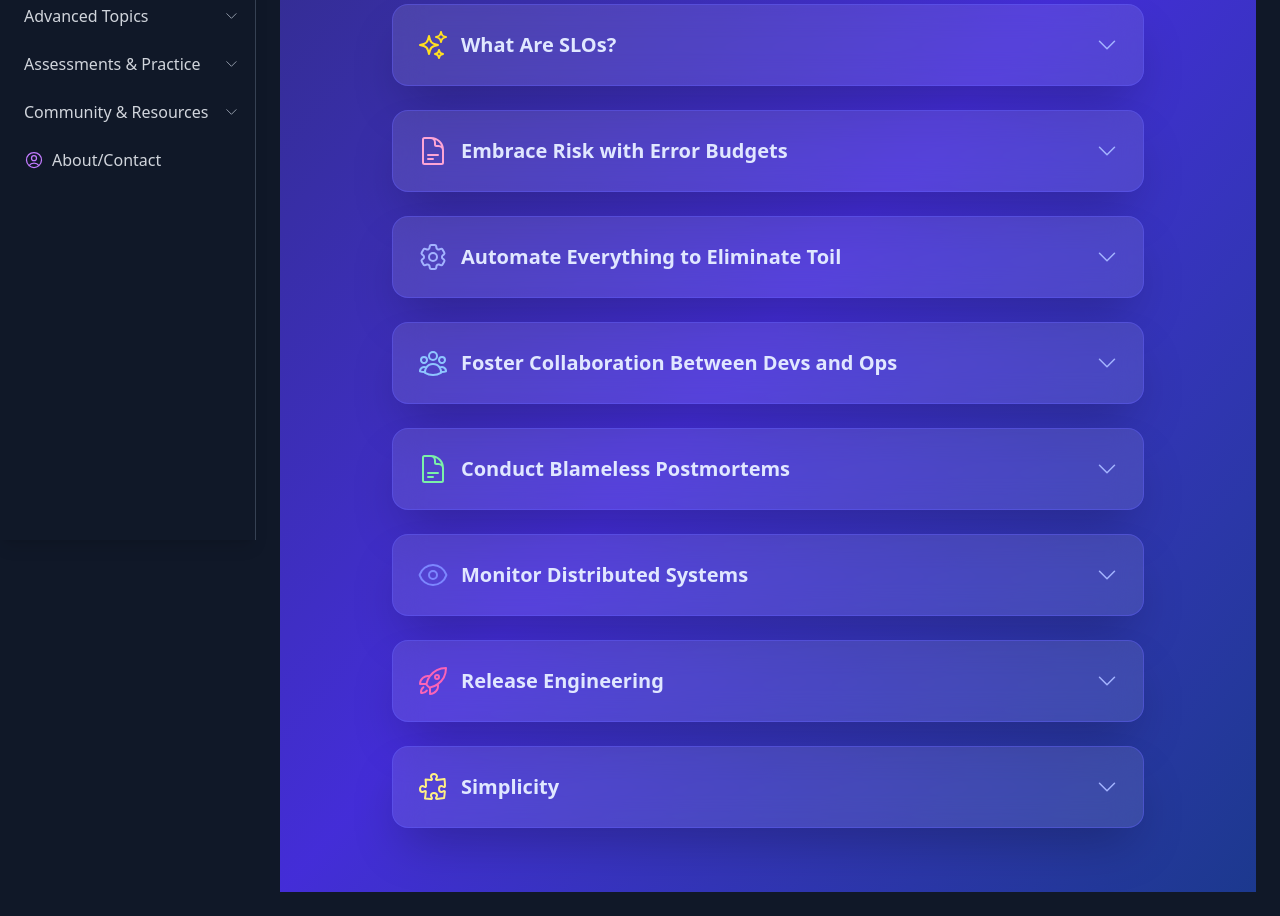
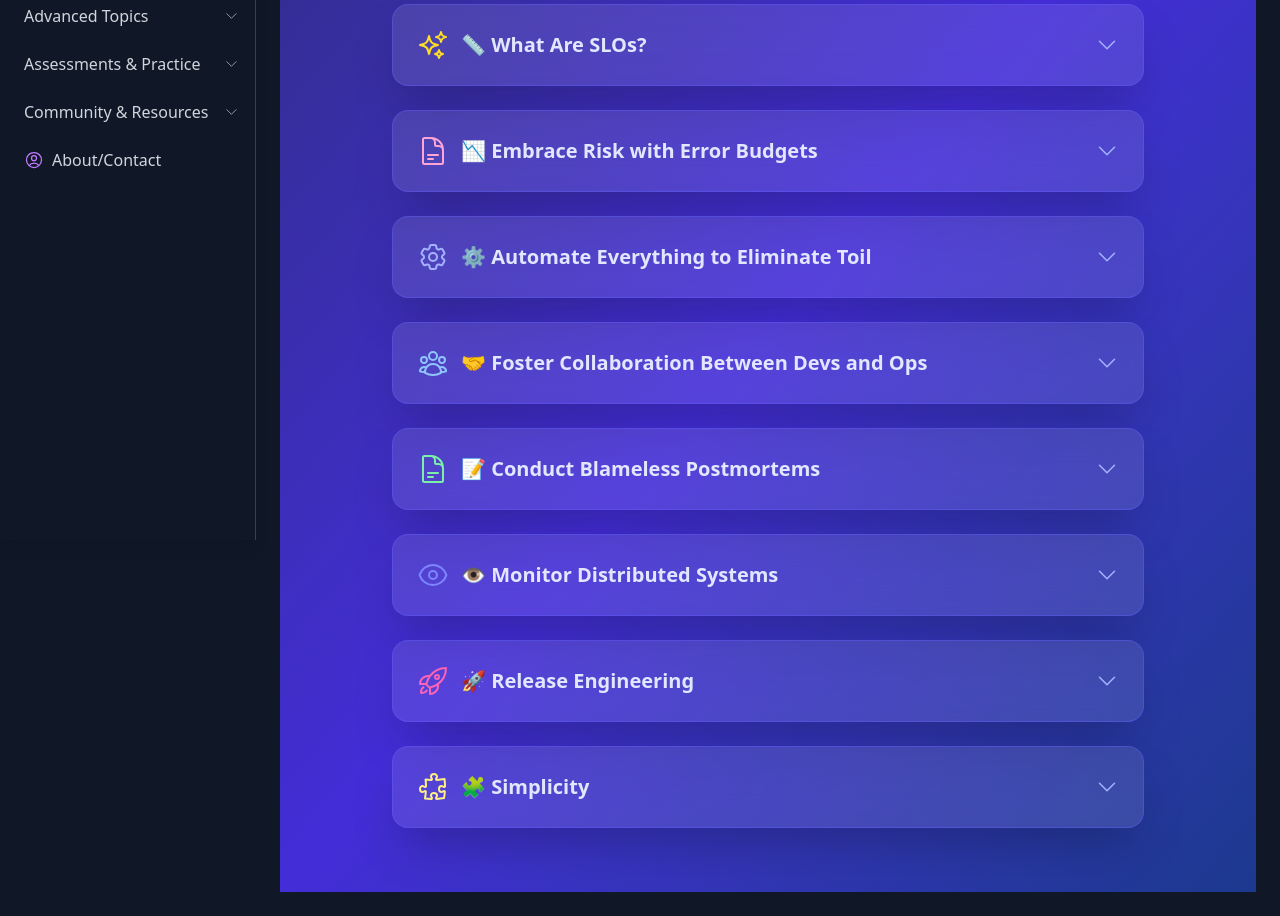
Before and after one commit to devops4noobs/sre4noobs, a Next.js app: page /fundamentals/principles in a window 1280 px wide. Shown: the part 260-1176 px from the top of the page. Built offline with nearby package versions, Linux system fonts and the light colour scheme.

Commit message:
add interview-fundamentals

```diff
--- a/src/app/fundamentals/interview-fundamentals/page.tsx
+++ b/src/app/fundamentals/interview-fundamentals/page.tsx
@@ -137,7 +137,7 @@ export default function InterviewQuestionsPage() {
               {category} Questions
             </h2>
             <div className="space-y-4">
-              {items.map((item, itemIndex) => {
+              {items.map((item) => {
                 const globalIndex = items.findIndex(q => q.question === item.question) + catIndex * 10;
                 return (
                   <motion.div
--- a/src/app/fundamentals/principles/page.tsx
+++ b/src/app/fundamentals/principles/page.tsx
@@ -1,31 +1,30 @@
-"use client";
+'use client'; // Required for useState and motion
+import { ChevronDownIcon, ChevronUpIcon, SparklesIcon, DocumentTextIcon, Cog6ToothIcon, UserGroupIcon, EyeIcon, RocketLaunchIcon, PuzzlePieceIcon } from "@heroicons/react/24/outline";
+import { motion } from "framer-motion";
 import { useState } from "react";
-import { ChevronDownIcon, ChevronUpIcon, SparklesIcon, LightBulbIcon, Cog6ToothIcon, UserGroupIcon, DocumentTextIcon, EyeIcon, RocketLaunchIcon, PuzzlePieceIcon } from "@heroicons/react/24/outline";
 
 const principleIcons = [
-  <SparklesIcon className="w-8 h-8 text-yellow-300" />, // SLOs
-  <DocumentTextIcon className="w-8 h-8 text-pink-300" />, // Error Budgets
-  <Cog6ToothIcon className="w-8 h-8 text-indigo-300" />, // Automate Toil
-  <UserGroupIcon className="w-8 h-8 text-blue-300" />, // Collaboration
-  <DocumentTextIcon className="w-8 h-8 text-green-300" />, // Postmortems
-  <EyeIcon className="w-8 h-8 text-indigo-400" />, // Monitoring
-  <RocketLaunchIcon className="w-8 h-8 text-pink-400" />, // Release Engineering
-  <PuzzlePieceIcon className="w-8 h-8 text-yellow-200" />, // Simplicity
+  <SparklesIcon key="slo" className="w-8 h-8 text-yellow-300" />, // SLOs
+  <DocumentTextIcon key="error-budgets" className="w-8 h-8 text-pink-300" />, // Error Budgets
+  <Cog6ToothIcon key="automate-toil" className="w-8 h-8 text-indigo-300" />, // Automate Toil
+  <UserGroupIcon key="collaboration" className="w-8 h-8 text-blue-300" />, // Collaboration
+  <DocumentTextIcon key="postmortems" className="w-8 h-8 text-green-300" />, // Postmortems
+  <EyeIcon key="monitoring" className="w-8 h-8 text-indigo-400" />, // Monitoring
+  <RocketLaunchIcon key="release-engineering" className="w-8 h-8 text-pink-400" />, // Release Engineering
+  <PuzzlePieceIcon key="simplicity" className="w-8 h-8 text-yellow-200" />, // Simplicity
 ];
 
 const principles = [
   {
-    title: "What Are SLOs?",
+    title: "📏 What Are SLOs?",
     content: (
       <div className="space-y-4 text-gray-300">
         <p>
-          <strong>SLO</strong> (Service Level Objective) is a measurable reliability target that defines how well a service must perform for users. It&apos;s the reliability promise you make—like “99.9% of requests respond under 300ms.” SLOs are crucial for balancing risk, managing user expectations, and guiding engineering efforts.
+          <strong>SLO</strong> (Service Level Objective) is a measurable reliability target that defines how well a service must perform for users. It's the reliability promise you make—like “99.9% of requests respond under 300ms.” SLOs are crucial for balancing risk, managing user expectations, and guiding engineering efforts.
         </p>
-
         <p>
           SLOs are backed by <strong>SLIs</strong> (indicators like latency or error rate) and sometimes formalized into <strong>SLAs</strong> (legal agreements).
         </p>
-
         <h4 className="text-indigo-400 font-semibold">🧠 Core Principles of SLOs</h4>
         <ul className="list-disc list-inside space-y-2">
           <li><strong>User-Centric:</strong> Reflect what matters to users.</li>
@@ -35,13 +34,11 @@ const principles = [
           <li><strong>Focused:</strong> Track a few key metrics, not dozens.</li>
           <li><strong>Continuous Improvement:</strong> Drive ongoing enhancements.</li>
         </ul>
-
         <h4 className="text-indigo-400 font-semibold">🎯 Example</h4>
         <ul className="list-disc list-inside italic space-y-2">
           <li>“99.95% of API responses must complete under 300ms over a 30-day period.”</li>
           <li>“90% of critical incidents must be resolved within 60 minutes over the last 30 days.”</li>
         </ul>
-
         <h4 className="text-indigo-400 font-semibold">📊 Typical SLO Types</h4>
         <ul className="list-disc list-inside space-y-2">
           <li><strong>Availability:</strong> % of successful requests</li>
@@ -49,7 +46,6 @@ const principles = [
           <li><strong>Error Rate:</strong> Fewer 5xx errors</li>
           <li><strong>Freshness:</strong> Real-time or near real-time data</li>
         </ul>
-
         <p>
           SLOs are the foundation of SRE—they guide decisions, incident response, and engineering priorities.
         </p>
@@ -57,37 +53,32 @@ const principles = [
     ),
   },
   {
-    title: "Embrace Risk with Error Budgets",
+    title: "📉 Embrace Risk with Error Budgets",
     content: (
       <div className="space-y-4 text-gray-300">
         <p>
-          <strong>Error Budgets</strong> are a core SRE concept that balances reliability with innovation. Instead of aiming for perfect uptime, we define an acceptable amount of failure based on the service&apos;s <strong>SLO</strong>.
+          <strong>Error Budgets</strong> are a core SRE concept that balances reliability with innovation. Instead of aiming for perfect uptime, we define an acceptable amount of failure based on the service's <strong>SLO</strong>.
         </p>
-
         <p>
           The error budget is the difference between 100% and your SLO target. For example, if your SLO is 99.9% uptime, your error budget is 0.1%—about 43.2 minutes of downtime per month.
         </p>
-
         <h4 className="text-indigo-400 font-semibold">🧠 Why It Matters</h4>
         <div className="space-y-2">
           <div>✅ <strong>Encourages Calculated Risk:</strong> Ship faster if within budget.</div>
           <div>✅ <strong>Triggers Caution:</strong> Pause releases if the budget is exhausted.</div>
           <div>✅ <strong>Data-Driven Decisions:</strong> Removes emotion from go/no-go calls.</div>
         </div>
-
         <h4 className="text-indigo-400 font-semibold">📊 Real-World Examples</h4>
         <div className="space-y-3">
           <div>☁️ <strong>Cloud Service:</strong> A storage team pauses feature deployments after using 80% of their 99.95% availability budget.</div>
           <div>🚀 <strong>Frontend App:</strong> Runs chaos tests during low traffic, using budget strategically.</div>
           <div>🧪 <strong>AI Team:</strong> Launches a new ML model with only 10% budget used.</div>
         </div>
-
         <h4 className="text-indigo-400 font-semibold">📐 Formula</h4>
         <p className="italic">
           <strong>Error Budget = 100% – SLO Target</strong><br />
           Example: 100% – 99.9% = 0.1% allowable errors
         </p>
-
         <p className="text-gray-400">
           Embracing risk means using data to make smart trade-offs between stability and speed.
         </p>
@@ -95,13 +86,12 @@ const principles = [
     ),
   },
   {
-    title: "Automate Everything to Eliminate Toil",
+    title: "⚙️ Automate Everything to Eliminate Toil",
     content: (
       <div className="space-y-4 text-gray-300">
         <p>
-          <strong>Toil</strong> is repetitive, manual, automatable work that doesn&apos;t improve systems. A core SRE principle is to <strong>identify and eliminate toil through automation</strong>, freeing engineers for impactful work.
+          <strong>Toil</strong> is repetitive, manual, automatable work that doesn't improve systems. A core SRE principle is to <strong>identify and eliminate toil through automation</strong>, freeing engineers for impactful work.
         </p>
-
         <h4 className="text-indigo-400 font-semibold">🔁 What Is Toil?</h4>
         <p>
           Google SRE defines toil as work that is:
@@ -113,7 +103,6 @@ const principles = [
           <li>— Interrupt-driven</li>
           <li>— Lacks long-term value</li>
         </ul>
-
         <h4 className="text-indigo-400 font-semibold">🛠️ Examples of Toil</h4>
         <div className="space-y-3">
           <div>🔁 Manually restarting failed services</div>
@@ -121,7 +110,6 @@ const principles = [
           <div>📈 Creating dashboards for each service</div>
           <div>📨 Handling low-priority night pages</div>
         </div>
-
         <h4 className="text-indigo-400 font-semibold">🤖 Automation in Action</h4>
         <ul className="space-y-2">
           <li>✅ Auto-recovery for crashed services</li>
@@ -129,56 +117,49 @@ const principles = [
           <li>✅ Terraform for infrastructure</li>
           <li>✅ Auto-remediation via alerts</li>
         </ul>
-
         <h4 className="text-indigo-400 font-semibold">📉 Why Eliminate Toil?</h4>
         <ul className="space-y-2">
           <li>✅ <strong>Improves Reliability:</strong> Automation is consistent.</li>
           <li>✅ <strong>Frees Engineers:</strong> Focus on innovation.</li>
           <li>✅ <strong>Prevents Burnout:</strong> Reduces repetitive tasks.</li>
         </ul>
-
         <h4 className="text-indigo-400 font-semibold">📚 Real-World Story</h4>
         <p>
           A company saved 780 hours/year by automating DNS updates with a Python Lambda, reinvesting time into CI/CD improvements.
         </p>
-
         <p className="text-gray-400 italic">
-          “If it&apos;s boring, repetitive, and required—automate it.”
+          “If it's boring, repetitive, and required—automate it.”
         </p>
       </div>
     ),
   },
   {
-    title: "Foster Collaboration Between Devs and Ops",
+    title: "🤝 Foster Collaboration Between Devs and Ops",
     content: (
       <div className="space-y-4 text-gray-300">
         <p>
           Traditional IT silos between development (dev) and operations (ops) cause delays and reliability issues. A core SRE principle is to <strong>bridge this gap with collaboration and shared responsibility</strong>.
         </p>
-
         <h4 className="text-indigo-400 font-semibold">🤝 What Collaboration Means</h4>
         <ul className="list-disc list-inside space-y-2">
           <li>Shared ownership of services</li>
           <li>Joint accountability for reliability</li>
           <li>Open communication channels</li>
-          <li>Collabora#tive planning for capacity and incidents</li>
+          <li>Collaborative planning for capacity and incidents</li>
         </ul>
-
         <h4 className="text-indigo-400 font-semibold">🔧 Why Collaboration Matters</h4>
         <ul className="list-disc list-inside space-y-2">
-          <li><strong>Faster Resolution:</strong> Combines dev&apos;s code knowledge with ops&apos; infrastructure expertise.</li>
+          <li><strong>Faster Resolution:</strong> Combines dev's code knowledge with ops' infrastructure expertise.</li>
           <li><strong>Higher Quality:</strong> Better testing and deployment practices.</li>
           <li><strong>Innovation:</strong> Cross-team feedback improves scalability.</li>
           <li><strong>Reduced Toil:</strong> Ops automates with dev support.</li>
         </ul>
-
         <h4 className="text-indigo-400 font-semibold">🌟 Real-World Examples</h4>
         <div className="space-y-3">
           <div>🛠️ Google embeds SREs in dev teams for continuous improvement.</div>
-          <div>🚀 A startup&apos;s ops/dev sync reduced deployment failures by 40%.</div>
+          <div>🚀 A startup's ops/dev sync reduced deployment failures by 40%.</div>
           <div>🔄 Joint alert channels via Slack/Jira improve incident response.</div>
         </div>
-
         <h4 className="text-indigo-400 font-semibold">💡 How to Foster Collaboration</h4>
         <ul className="list-disc list-inside space-y-2">
           <li>Shared on-call rotations</li>
@@ -186,7 +167,6 @@ const principles = [
           <li>Cross-training sessions</li>
           <li>Collaboration tools and dashboards</li>
         </ul>
-
         <p className="text-gray-400 italic">
           Collaboration binds development velocity with operational stability.
         </p>
@@ -194,13 +174,12 @@ const principles = [
     ),
   },
   {
-    title: "Conduct Blameless Postmortems",
+    title: "📝 Conduct Blameless Postmortems",
     content: (
       <div className="space-y-4 text-gray-300">
         <p>
           Blameless postmortems are a cornerstone of SRE, enabling learning from incidents without blame. The focus is on <strong>what happened</strong> and <strong>how to prevent it</strong>, not who caused it.
         </p>
-
         <h4 className="text-indigo-400 font-semibold">🔍 Why Blameless Postmortems Matter</h4>
         <ul className="list-disc list-inside space-y-2">
           <li>Encourages honest discussion about failures.</li>
@@ -208,7 +187,6 @@ const principles = [
           <li>Reduces fear around reporting.</li>
           <li>Identifies systemic issues.</li>
         </ul>
-
         <h4 className="text-indigo-400 font-semibold">🛠️ Key Components</h4>
         <ul className="list-disc list-inside space-y-2">
           <li><strong>Incident Timeline:</strong> What happened and when.</li>
@@ -217,12 +195,10 @@ const principles = [
           <li><strong>Mitigation Steps:</strong> Response during the incident.</li>
           <li><strong>Action Items:</strong> Tasks to prevent recurrence.</li>
         </ul>
-
         <h4 className="text-indigo-400 font-semibold">📚 Real-World Example</h4>
         <p>
           After a misconfigured deployment outage, a team identified monitoring gaps and added automated checks, preventing future incidents.
         </p>
-
         <h4 className="text-indigo-400 font-semibold">💡 Best Practices</h4>
         <ul className="list-disc list-inside space-y-2">
           <li>Focus on systems, not individuals.</li>
@@ -230,7 +206,6 @@ const principles = [
           <li>Share postmortems widely.</li>
           <li>Conduct timely reviews.</li>
         </ul>
-
         <p className="text-gray-400 italic">
           The goal is growth and resilience, not blame.
         </p>
@@ -238,13 +213,12 @@ const principles = [
     ),
   },
   {
-    title: "Monitor Distributed Systems",
+    title: "👁️ Monitor Distributed Systems",
     content: (
       <div className="space-y-4 text-gray-300">
         <p>
           Monitoring distributed systems is essential to ensure reliability and detect issues early. SREs use the “four golden signals”—latency, traffic, errors, and saturation—to gain actionable insights.
         </p>
-
         <h4 className="text-indigo-400 font-semibold">🧠 The Four Golden Signals</h4>
         <ul className="list-disc list-inside space-y-2">
           <li><strong>Latency:</strong> Time to service a request.</li>
@@ -252,7 +226,6 @@ const principles = [
           <li><strong>Errors:</strong> Rate of failed requests.</li>
           <li><strong>Saturation:</strong> Resource utilization (e.g., CPU, memory).</li>
         </ul>
-
         <h4 className="text-indigo-400 font-semibold">🔧 Best Practices</h4>
         <ul className="list-disc list-inside space-y-2">
           <li>Use dashboards with real-time data (e.g., Grafana).</li>
@@ -260,12 +233,10 @@ const principles = [
           <li>Monitor end-user experience, not just infrastructure.</li>
           <li>Log and analyze trends over time.</li>
         </ul>
-
         <h4 className="text-indigo-400 font-semibold">📊 Example</h4>
         <p>
           A team notices high latency (500ms) and 5% errors during peak traffic. They adjust load balancers and scale resources, restoring performance.
         </p>
-
         <p className="text-gray-400 italic">
           Effective monitoring prevents outages and guides optimization.
         </p>
@@ -273,13 +244,12 @@ const principles = [
     ),
   },
   {
-    title: "Release Engineering",
+    title: "🚀 Release Engineering",
     content: (
       <div className="space-y-4 text-gray-300">
         <p>
           Release engineering ensures safe, reliable software deployments. SREs integrate reliability into the release process, minimizing outages caused by changes.
         </p>
-
         <h4 className="text-indigo-400 font-semibold">🧠 Key Practices</h4>
         <ul className="list-disc list-inside space-y-2">
           <li>Use canary releases to test on a subset of users.</li>
@@ -287,12 +257,10 @@ const principles = [
           <li>Automate testing and validation in CI/CD pipelines.</li>
           <li>Monitor post-release health with SLOs.</li>
         </ul>
-
         <h4 className="text-indigo-400 font-semibold">📊 Example</h4>
         <p>
           A team rolls out a new feature to 5% of users, detects a 2% error rate, and rolls back before wider impact.
         </p>
-
         <p className="text-gray-400 italic">
           Reliable releases balance speed and stability.
         </p>
@@ -300,25 +268,22 @@ const principles = [
     ),
   },
   {
-    title: "Simplicity",
+    title: "🧩 Simplicity",
     content: (
       <div className="space-y-4 text-gray-300">
         <p>
           Simplicity is a guiding principle in SRE—complex systems are harder to maintain and more prone to failure. Keeping designs and processes simple enhances reliability.
         </p>
-
         <h4 className="text-indigo-400 font-semibold">🧠 Why Simplicity Matters</h4>
         <ul className="list-disc list-inside space-y-2">
           <li>Reduces debugging time and human error.</li>
           <li>Improves scalability and maintainability.</li>
           <li>Lowers the cognitive load on teams.</li>
         </ul>
-
         <h4 className="text-indigo-400 font-semibold">📊 Example</h4>
         <p>
           A team replaces a multi-layer caching system with a single, well-tuned cache, reducing latency and outages.
         </p>
-
         <p className="text-gray-400 italic">
           Simplicity is the ultimate sophistication.
         </p>
@@ -327,7 +292,7 @@ const principles = [
   },
 ];
 
-export default function SREPrinciplesPage() {
+export default function PrinciplesPage() {
   const [openIndex, setOpenIndex] = useState<number | null>(null);
 
   return (
@@ -346,7 +311,7 @@ export default function SREPrinciplesPage() {
       <div className="w-full max-w-3xl mx-auto space-y-6 px-2 pb-16">
         {principles.map((p, index) => (
           <div
-            key={index}
+            key={index} // Added key prop to fix react/jsx-key errors
             className={`bg-white/10 backdrop-blur-lg rounded-2xl p-6 shadow-2xl border border-indigo-500/40 cursor-pointer transition-all duration-300 hover:bg-indigo-800/40 ${openIndex === index ? 'ring-2 ring-yellow-300/60' : ''}`}
             onClick={() => setOpenIndex(openIndex === index ? null : index)}
           >
```
